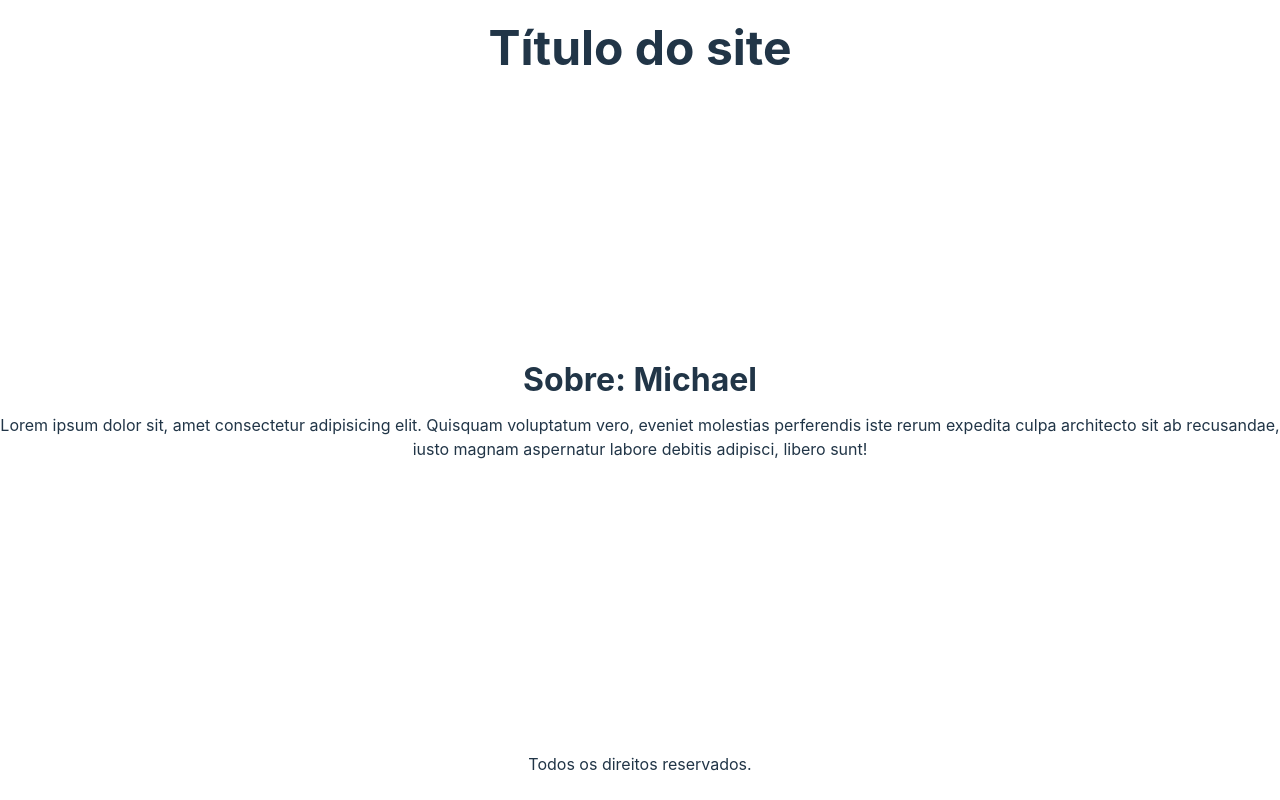
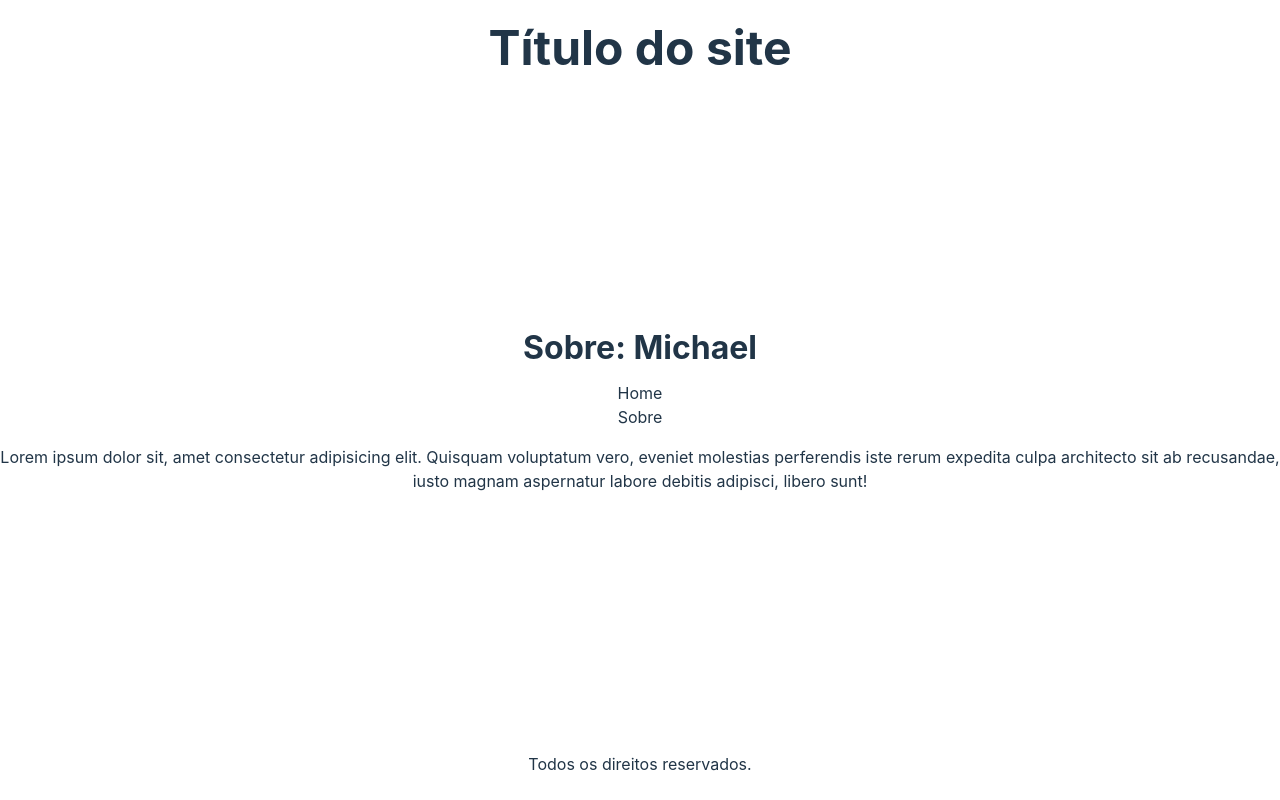
Before and after one commit to Maiquinho/react-lab, a React (Vite) app: page /about/michael in a window 1280 px wide. Built offline with nearby package versions, Linux system fonts and the light colour scheme.

Commit message:
build: add react router navigate on about page

```diff
--- a/src/pages/AboutUser.tsx
+++ b/src/pages/AboutUser.tsx
@@ -1,13 +1,33 @@
-import { useParams } from "react-router-dom";
+import { useParams, useNavigate } from "react-router-dom";
 
 
 export function AboutUser(){
     const params = useParams();
     const userName = (params.slug) ? params.slug.charAt(0).toUpperCase() + params.slug.substring(1) : null;
+    const navigate = useNavigate();
+
+
+    function backToHome(){
+        navigate('/');
+    }
+
+    function backToAbout(){
+        navigate('/about');
+    }
+
 
     return (
         <div>
             <h1>Sobre: {userName}</h1>
+            <ul>
+                <li>
+                    <div onClick={backToHome}>Home</div>
+                </li>
+                <li>
+                    <div onClick={backToAbout}>Sobre</div>
+                </li>
+            </ul>
+
 
             <p>Lorem ipsum dolor sit, amet consectetur adipisicing elit. Quisquam voluptatum vero, eveniet molestias perferendis iste rerum expedita culpa architecto sit ab recusandae, iusto magnam aspernatur labore debitis adipisci, libero sunt!</p>
         </div>
```
